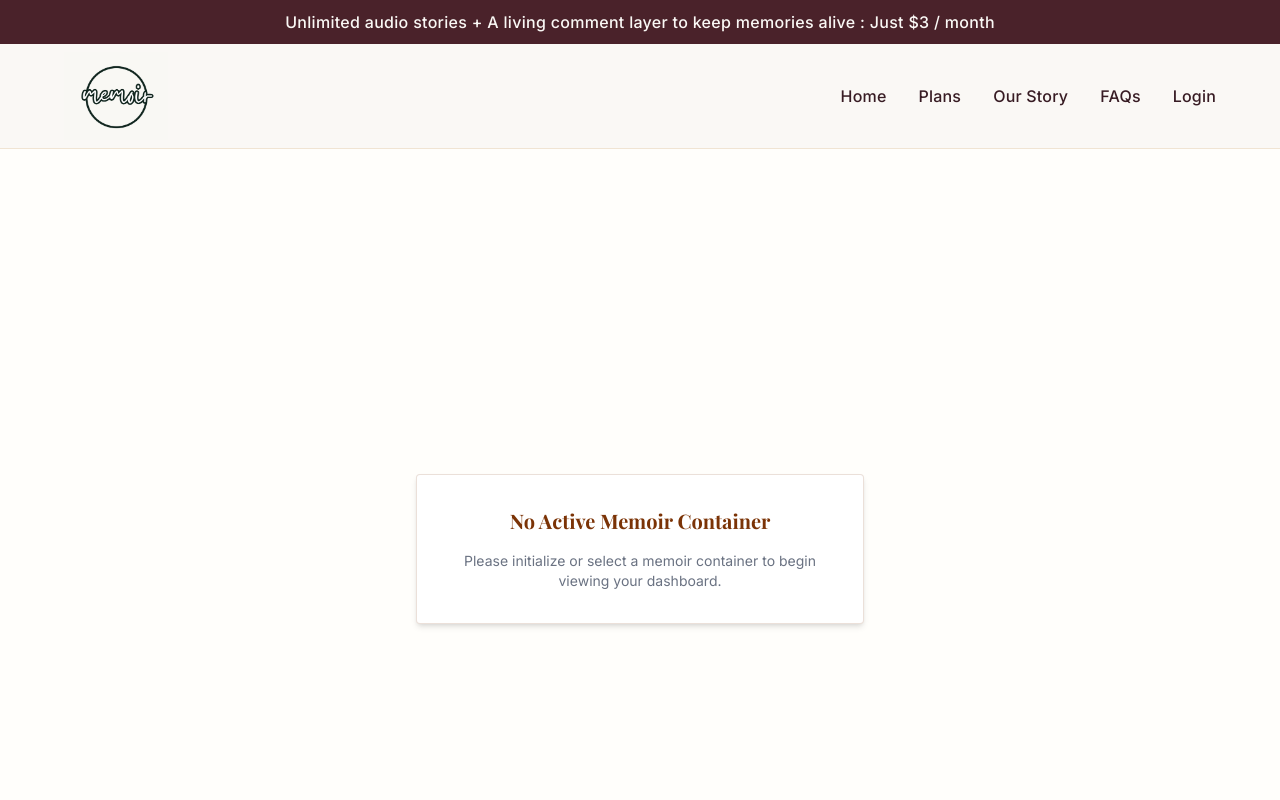
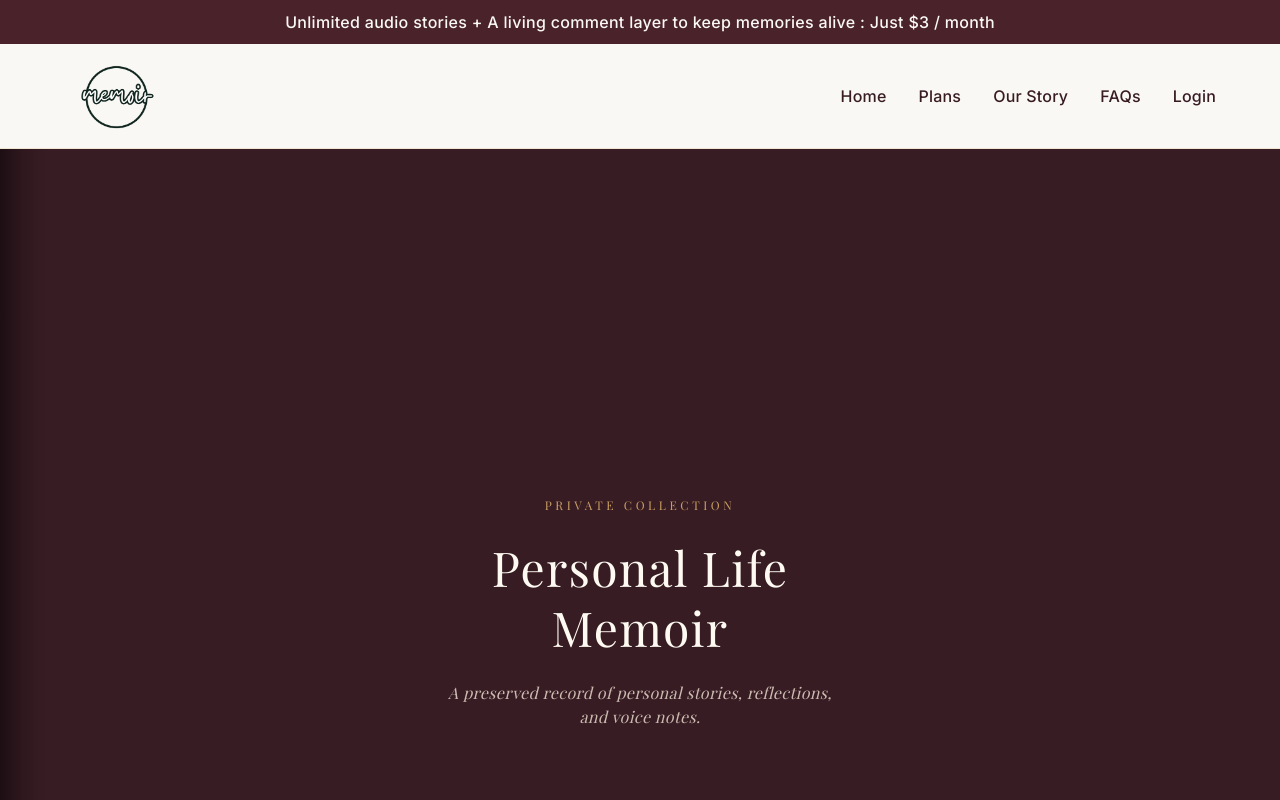
Before and after one commit to Hifza-155/memoirproject-frontend, a Next.js app: page /dashboard in a window 1280 px wide. Shown: the top 800 px of the page. Built offline with nearby package versions, Linux system fonts and the light colour scheme; a web font is replaced by a local one.

Commit message:
add interactive book cover experience and modular dashboard components

```diff
--- a/src/features/dashboard/OwnerDashboard.tsx
+++ b/src/features/dashboard/OwnerDashboard.tsx
@@ -1,149 +1,72 @@
-'use client';
+"use client";
 
-import React, { useState, useEffect } from "react";
-import { api } from "@/lib/api/client";
-import CaptureForm from "@/features/dashboard/components/CaptureForm"; // Make sure your CaptureForm component is saved in src/components/CaptureForm.tsx
+import { useState } from "react";
+import { DashboardSidebar } from "./components/DashboardSidebar";
+import { DashboardHeader } from "./components/DashboardHeader";
+import { MetricsGrid } from "./components/MetricsGrid";
+import { MemoryFeed } from "./components/MemoryFeed";
+import { MemoryItem } from "./components/MemoryCard";
+import { BookCoverExperience } from "./BookCoverExperience";
+import { useRouter } from "next/navigation";
 
-interface Memoir {
-  id: string;
-  subject_name: string;
-  subject_born_on?: string;
-  subject_died_on?: string;
-}
+export default function OwnerDashboardPage() {
+  const [activeTab, setActiveTab] = useState("feed");
+  const [memories, setMemories] = useState<MemoryItem[]>([]); // Starts empty, ready for real backend data
+  const router = useRouter();
+  const metricsData = [
+    { label: "Total Entries", value: memories.length },
+    { label: "Media Vault", value: "0 MB" },
+    { label: "Collaborators", value: 1 },
+  ];
 
-interface Memory {
-  id: string;
-  title: string;
-  body_text?: string;
-  occurred_start?: string;
-  status: string;
-}
-
-export default function OwnerDashboard() {
-  const [activeMemoir, setActiveMemoir] = useState<Memoir | null>(() => {
-    if (typeof window === "undefined") return null;
-    const saved = localStorage.getItem("active_memoir");
-    return saved ? JSON.parse(saved) : null;
-  });
-
-  const [memories, setMemories] = useState<Memory[]>([]);
-  const [loadingFeed, setLoadingFeed] = useState<boolean>(false);
-
-  const loadFeed = async (memoirId: string) => {
-    setLoadingFeed(true);
-    try {
-      const data = await api.getMemoirFeed(memoirId);
-      setMemories(data.memories || []);
-    } finally {
-      setLoadingFeed(false);
+  const handleOptionSelect = (action: string, memoryId: string) => {
+    if (action === "delete") {
+      setMemories((prev) => prev.filter((m) => m.id !== memoryId));
     }
   };
 
-  useEffect(() => {
-    if (activeMemoir?.id) {
-      // eslint-disable-next-line react-hooks/set-state-in-effect
-      loadFeed(activeMemoir.id);
-    }
-  }, [activeMemoir?.id]);
+  return (
+    <BookCoverExperience
+      title="Personal Life Memoir"
+      subtitle="A preserved record of personal stories, reflections, and voice notes."
+    >
+      <div className="min-h-screen bg-memory-bg text-memory-primary flex rounded-2xl border border-memory-border shadow-lg overflow-hidden">
+        <DashboardSidebar activeTab={activeTab} setActiveTab={setActiveTab} />
 
-  const handleLogout = () => {
-    localStorage.removeItem("access_token");
-    localStorage.removeItem("active_memoir");
-    window.location.reload();
-  };
+        <main className="flex-1 flex flex-col min-w-0 overflow-y-auto">
+          <DashboardHeader
+            subjectName="Ahmad Khan"
+            dob="1942"
+            dod="2024"
+            onLogout={() => {
+              localStorage.removeItem("access_token");
+              localStorage.removeItem("active_memoir");
+              router.push("/"); // Clean Next.js client-side navigation
+            }}
+          />
 
-  const handleDeleteMemory = async (memoryId: string) => {
-    if (!confirm("Remove this memory entry?")) return;
-    try {
-      await api.deleteMemory(memoryId);
-      if (activeMemoir?.id) {
-        loadFeed(activeMemoir.id);
-      }
-    } catch (err: unknown) {
-      if (err instanceof Error) {
-        alert(err.message);
-      } else {
-        alert("An unexpected error occurred.");
-      }
-    }
-  };
+          <div className="p-8 max-w-5xl w-full mx-auto space-y-8">
+            <MetricsGrid metrics={metricsData} />
 
-  if (!activeMemoir) {
-    return (
-      <div className="min-h-screen flex items-center justify-center bg-amber-50/20 p-4 text-black font-sans">
-        <div className="bg-white p-8 rounded shadow-md max-w-md w-full space-y-4 border border-amber-900/15 text-center">
-          <h2 className="text-xl font-serif font-bold text-amber-900">No Active Memoir Container</h2>
-          <p className="text-sm text-gray-500">Please initialize or select a memoir container to begin viewing your dashboard.</p>
-        </div>
+            {activeTab === "feed" && (
+              <MemoryFeed
+                memories={memories}
+                onOptionSelect={handleOptionSelect}
+              />
+            )}
+            {activeTab === "media" && (
+              <div className="bg-memory-card border border-memory-border rounded-xl p-8 text-center text-memory-muted font-serif">
+                Media Vault storage view under construction.
+              </div>
+            )}
+            {activeTab === "team" && (
+              <div className="bg-memory-card border border-memory-border rounded-xl p-8 text-center text-memory-muted font-serif">
+                Collaborator management panel under construction.
+              </div>
+            )}
+          </div>
+        </main>
       </div>
-    );
-  }
-
-  return (
-    <div className="min-h-screen bg-amber-50/30 text-gray-800 p-6 font-sans">
-      <header className="max-w-3xl mx-auto flex justify-between items-center border-b pb-4 mb-6">
-        <div>
-          <h1 className="text-2xl font-serif font-bold text-amber-900">{activeMemoir.subject_name}</h1>
-          <p className="text-xs text-gray-500">
-            {activeMemoir.subject_born_on || "Unknown"} — {activeMemoir.subject_died_on || "Present"}
-          </p>
-        </div>
-        <button
-          onClick={handleLogout}
-          className="text-sm text-red-600 hover:text-red-800 underline font-medium"
-        >
-          Logout
-        </button>
-      </header>
-
-      {/* Main Content Area */}
-      <main className="max-w-3xl mx-auto space-y-8">
-
-        {/* 1. Capture Form Section (Text, Voice Recording, Photograph inputs) */}
-        <section>
-          <CaptureForm
-            memoirId={activeMemoir.id}
-            onSuccess={() => loadFeed(activeMemoir.id)}
-          />
-        </section>
-
-        {/* 2. Memories Feed Section */}
-        <section className="space-y-4 pt-4">
-          <h2 className="text-xl font-serif font-semibold text-amber-900 border-b pb-2">Memories Feed</h2>
-
-          {loadingFeed ? (
-            <p className="text-center text-gray-500 py-6">Loading feed...</p>
-          ) : memories.length === 0 ? (
-            <div className="text-center py-12 bg-white border border-dashed border-amber-900/20 rounded-lg p-6 shadow-sm">
-              <p className="text-amber-900/70 font-serif italic text-base">
-                &ldquo;This memoir container has no memories yet. Use the form above to capture your first story, voice note, or photograph.&rdquo;
-              </p>
-            </div>
-          ) : (
-            <div className="space-y-4">
-              {memories.map((m) => (
-                <div key={m.id} className="bg-white p-5 rounded-lg shadow-sm border border-amber-900/10 space-y-2">
-                  <div className="flex justify-between items-start">
-                    <h3 className="font-bold font-serif text-lg text-amber-900">{m.title}</h3>
-                    <button
-                      onClick={() => handleDeleteMemory(m.id)}
-                      className="text-xs text-red-500 hover:text-red-700 underline"
-                    >
-                      Delete
-                    </button>
-                  </div>
-                  <p className="text-gray-700 text-sm whitespace-pre-wrap">{m.body_text}</p>
-                  <div className="text-xs text-gray-400 pt-2 border-t flex justify-between">
-                    <span>Occurred: {m.occurred_start || "N/A"}</span>
-                    <span>Status: {m.status}</span>
-                  </div>
-                </div>
-              ))}
-            </div>
-          )}
-        </section>
-
-      </main>
-    </div>
+    </BookCoverExperience>
   );
 }
```
